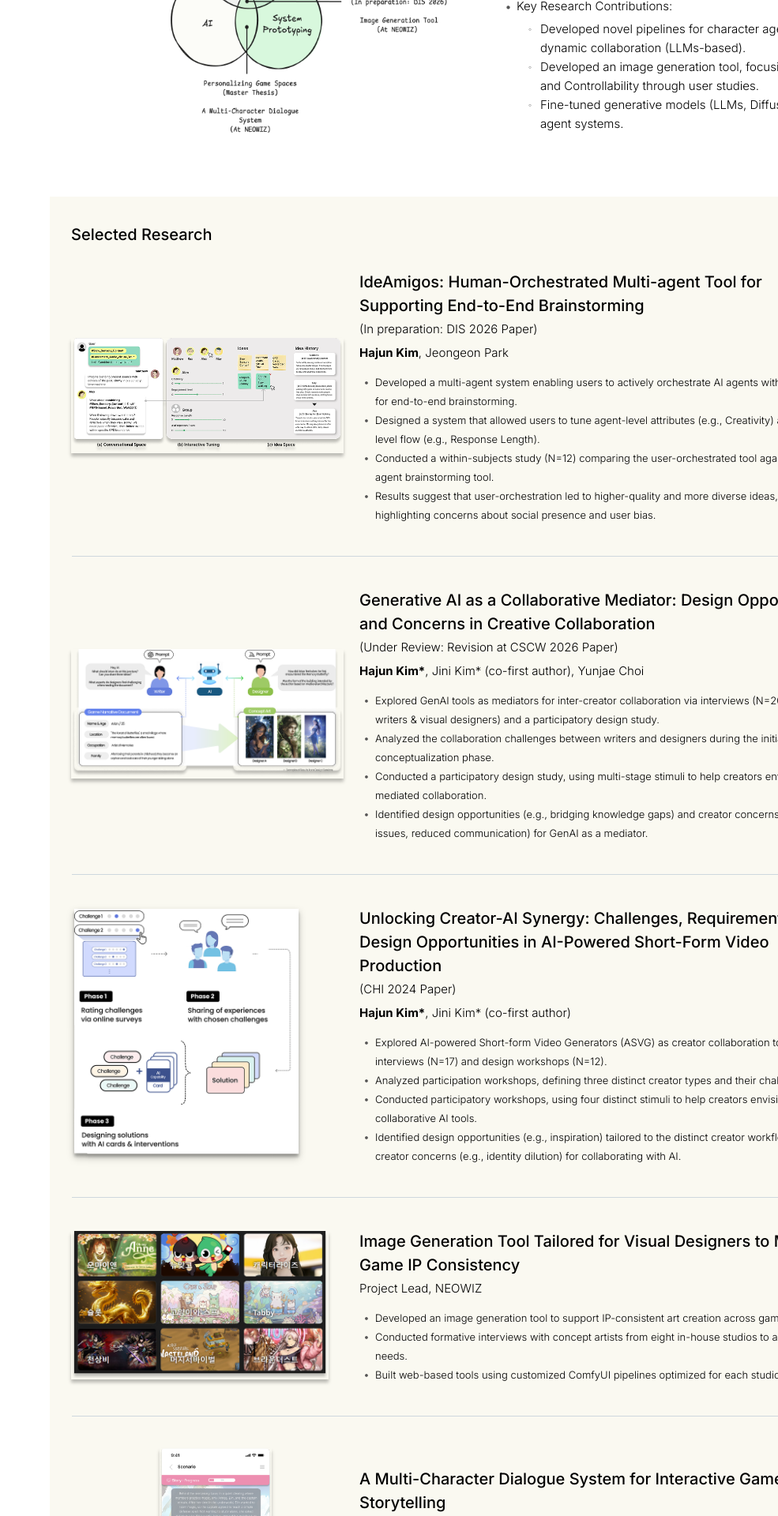
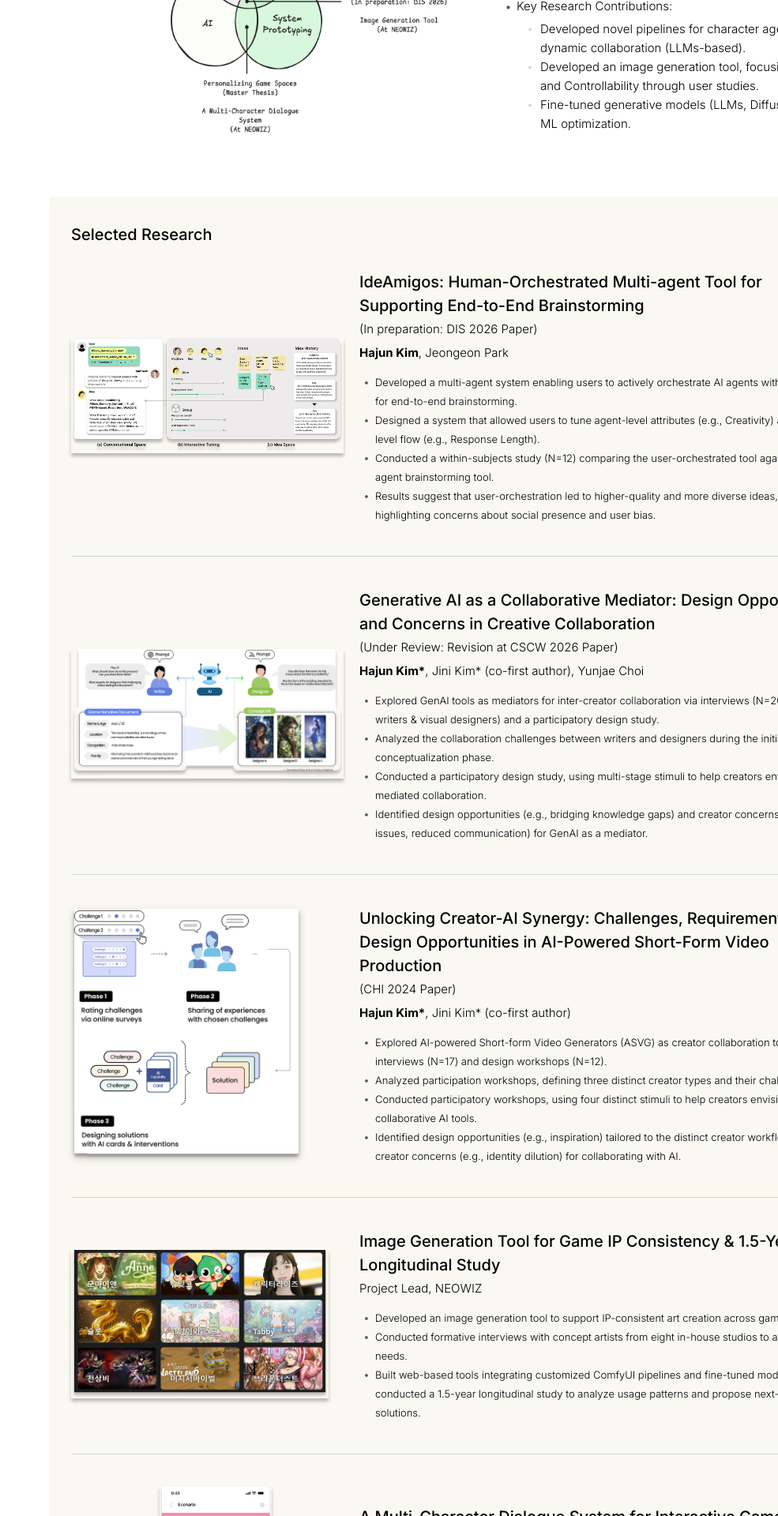
Before and after one commit to HajunKim/my-portfolio, a Next.js app: page / in a window 1280 px wide. Shown: the part 800-2720 px from the top of the page at 79% size, without its empty margins (295-1280 px from the left). Built offline with nearby package versions, Linux system fonts and the light colour scheme.

Commit message:
fix research

```diff
--- a/src/app/(main)/page.tsx
+++ b/src/app/(main)/page.tsx
@@ -69,7 +69,7 @@ export default function Home() {
                   <ul>
                     <li>Developed novel pipelines for character agents enabling dynamic collaboration (LLMs-based).</li>
                     <li>Developed an image generation tool, focusing on Designer UX and Controllability through user studies.</li>
-                    <li>Fine-tuned generative models (LLMs, Diffusion), architected agent systems.</li>
+                    <li>Fine-tuned generative models (LLMs, Diffusion) and executed ML optimization.</li>
                   </ul>
                 </li>
               </ul>
--- a/src/app/components/SelectedResearch.js
+++ b/src/app/components/SelectedResearch.js
@@ -78,13 +78,13 @@ const projectData = [
     height: 185,
     shadowType: 'boxShadow',
     link: '/project/image-generation-tool',
-    title: 'Image Generation Tool Tailored for Visual Designers to Maintain Game IP Consistency',
+    title: 'Image Generation Tool for Game IP Consistency & 1.5-Year Longitudinal Study',
     context: 'Project Lead, NEOWIZ',
     authors: <></>,
     description: [
       'Developed an image generation tool to support IP-consistent art creation across game studios.',
       'Conducted formative interviews with concept artists from eight in-house studios to analyze their needs.',
-      'Built web-based tools using customized ComfyUI pipelines optimized for each studio’s workflow.',
+      'Built web-based tools integrating customized ComfyUI pipelines and fine-tuned models, and conducted a 1.5-year longitudinal study to analyze usage patterns and propose next-generation solutions.',
     ],
   },
   {
```
Also changed, not shown: src/app/(main)/project/image-generation-tool/page.tsx (+4 -4 lines).
